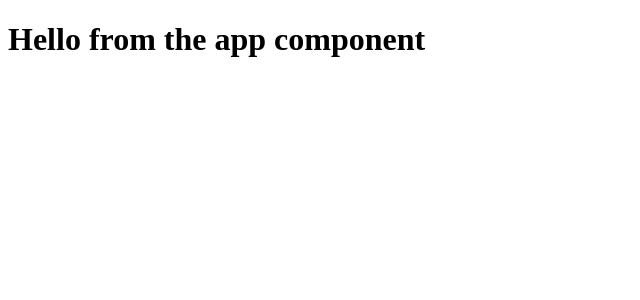
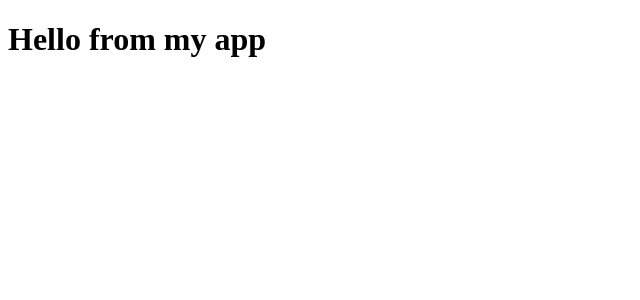
Before and after one commit to JasonMarshall94/Feedback-App, a React (Vite) app: page / in a window 1280 px wide. Shown: the top 300 px of the page, without its empty margins (0-640 px from the left). Built offline with nearby package versions, Linux system fonts and the light colour scheme.

Commit message:
Test Commit

```diff
--- a/src/App.jsx
+++ b/src/App.jsx
@@ -1,5 +1,5 @@
 function App() {
-  return <h1>Hello from the app component</h1>;
+  return <h1>Hello from my app</h1>;
 }
 
 export default App;
```
